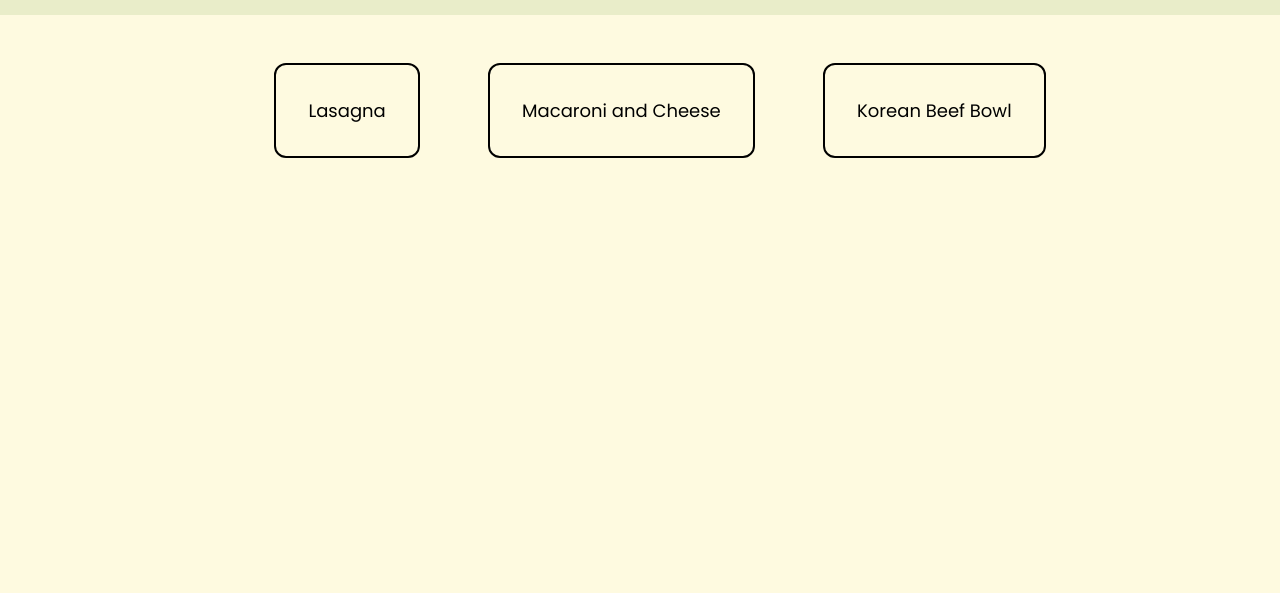
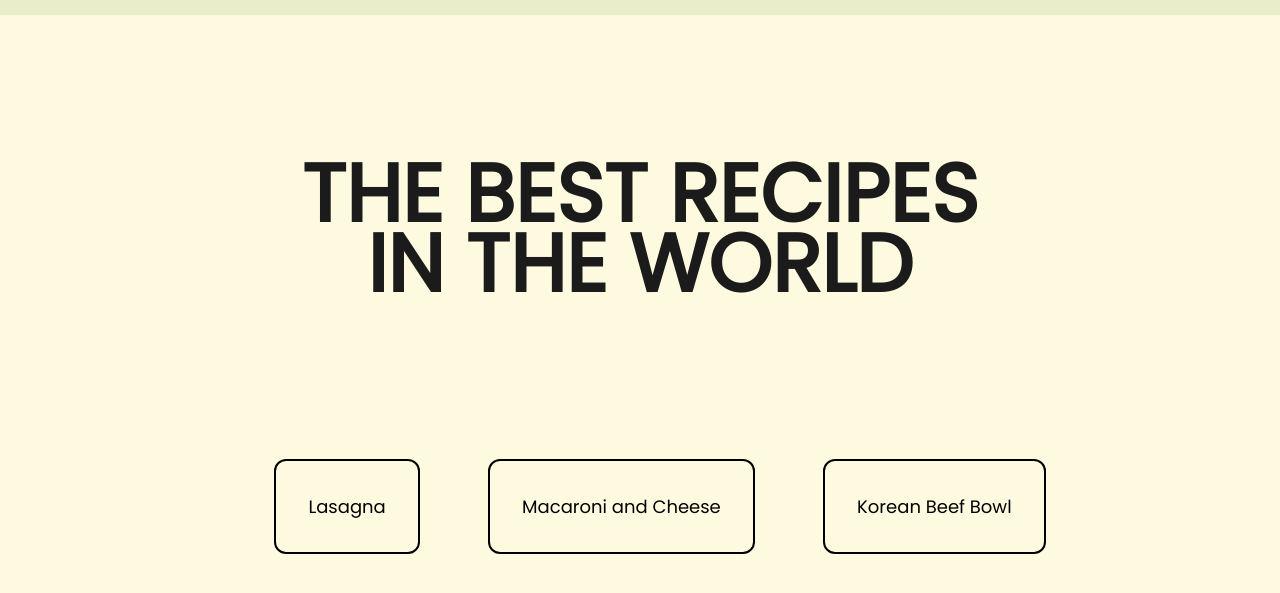
Before and after one commit to Gulsun1/odin-recipes, a plain HTML site: page index.html in a window 1280 px wide. Shown: the part 69-662 px from the top of the page. Drawn offline with Linux system fonts and the light colour scheme.

Commit message:
Introduce hero section

```diff
--- a/index.html
+++ b/index.html
@@ -12,17 +12,17 @@
     <!--Navbar-->
     <div class="navbar">
         <h1>Odin Recipes</h1>
-        <img src="./img/search_24dp_FILL0_wght400_GRAD0_opsz24.svg" class="search-icon">
+        <img src="./img/search_24dp_FILL0_wght400_GRAD0_opsz24.svg" class="search-icon" href="">
     </div>
     <div class="hero">
-        <div>
-            <ul id="recipes">
-                <li><div class="recipe-card"><a href="./recipes/lasagna/lasagna.html">Lasagna</a></div></li>
-                <li><div class="recipe-card"><a href="./recipes/macaroni-and-cheese/macaroni-and-cheese.html">Macaroni and Cheese</a></div></li>
-                <li><div class="recipe-card"><a href="./recipes/korean-beef-bowl/korean-beef-bowl.html">Korean Beef Bowl</a></div></li>
-            </ul>
-        </div>
+        <h2>THE <span id="hero-highlight-text">BEST RECIPES</span> <br> IN THE WORLD</h2>
     </div>
-
+    <div class="section-2">
+        <ul>
+            <li><div class="recipe-card"><a href="./recipes/lasagna/lasagna.html">Lasagna</a></div></li>
+            <li><div class="recipe-card"><a href="./recipes/macaroni-and-cheese/macaroni-and-cheese.html">Macaroni and Cheese</a></div></li>
+            <li><div class="recipe-card"><a href="./recipes/korean-beef-bowl/korean-beef-bowl.html">Korean Beef Bowl</a></div></li>
+        </ul>
+    </div>
 </body>
 </html>
--- a/styles.css
+++ b/styles.css
@@ -33,11 +33,22 @@ h1 {
     width: 32px;
     margin-right: 32px;
     margin-left: -32px;
+    transition: 0.3s;
+}
+
+.search-icon:hover {
+    transition: 0.3s;
+    transform: scale(1.125);
 }
 
 .hero {
     margin-top: 100px;
-    height: 2500px;
+    text-align: center;
+    font-size: 54px;
+    font-weight: 900;
+    line-height: 1.3em;
+    padding-top: 128px;
+    padding-bottom: 128px;
 }
 
 ul {
```
